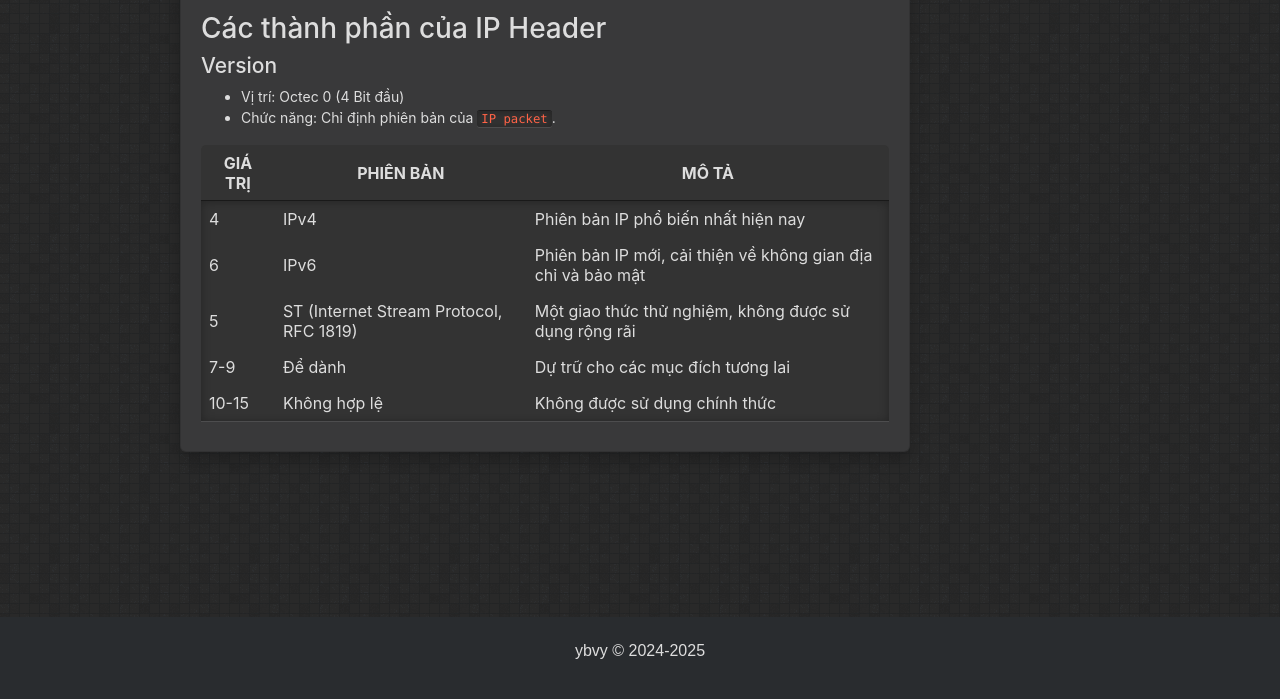
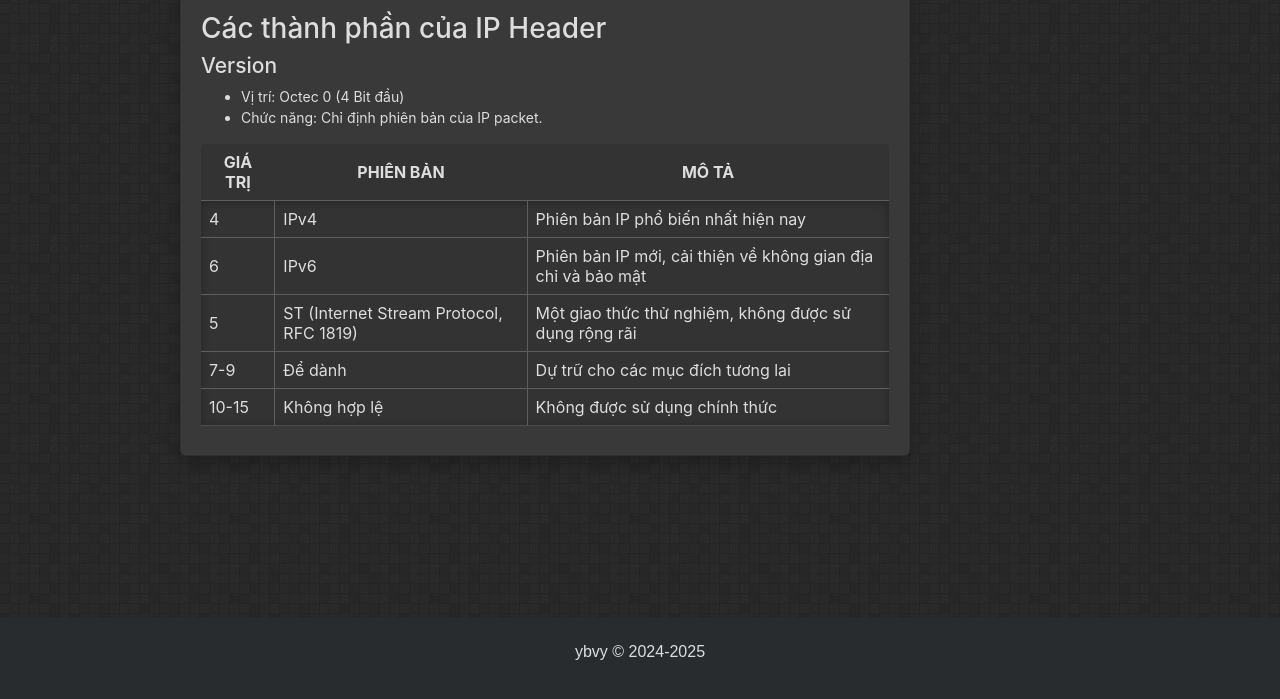
Before and after one commit to ybvy/ybvy.github.io, a Jekyll site: the page built from _posts/2025-03-18-ip-header-explain.md, in a window 1280 px wide and 1213 px high. Shown: the part 507-1206 px from the top of the window. Built offline with Jekyll 4.4.1, drawn with Linux system fonts in a browser that asks for light colours.

Commit message:
add post 2025-03-18

```diff
--- a/_posts/2025-03-18-ip-header-explain.md
+++ b/_posts/2025-03-18-ip-header-explain.md
@@ -21,7 +21,7 @@ IP Header là phần tiêu đề của 1 gói tin IP(Internet Protocol) khi truy
 # Các thành phần của IP Header
 ## Version
 * Vị trí: Octec 0 (4 Bit đầu)
-* Chức năng: Chỉ định phiên bản của `IP packet`.
+* Chức năng: Chỉ định phiên bản của IP packet.
 
 | Giá trị | Phiên bản | Mô tả |
 |---------|----------|--------|
@@ -30,3 +30,4 @@ IP Header là phần tiêu đề của 1 gói tin IP(Internet Protocol) khi truy
 | 5 | ST (Internet Stream Protocol, RFC 1819) | Một giao thức thử nghiệm, không được sử dụng rộng rãi |
 | 7-9 | Để dành | Dự trữ cho các mục đích tương lai |
 | 10-15 | Không hợp lệ | Không được sử dụng chính thức |
+{:.inner-borders}
```
